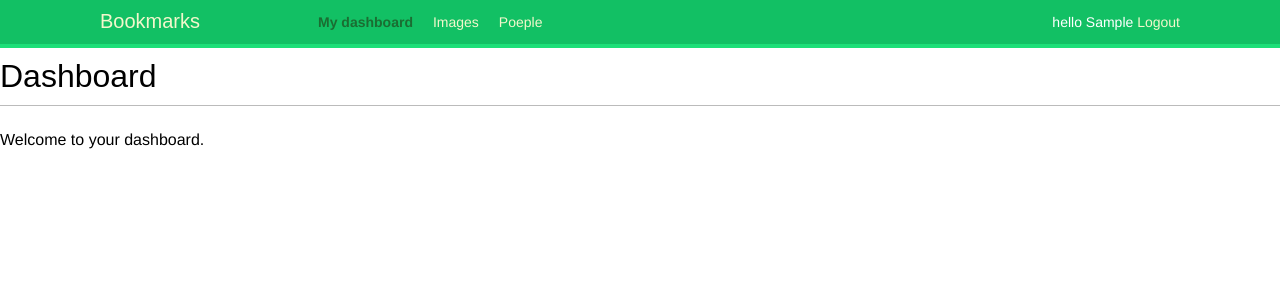
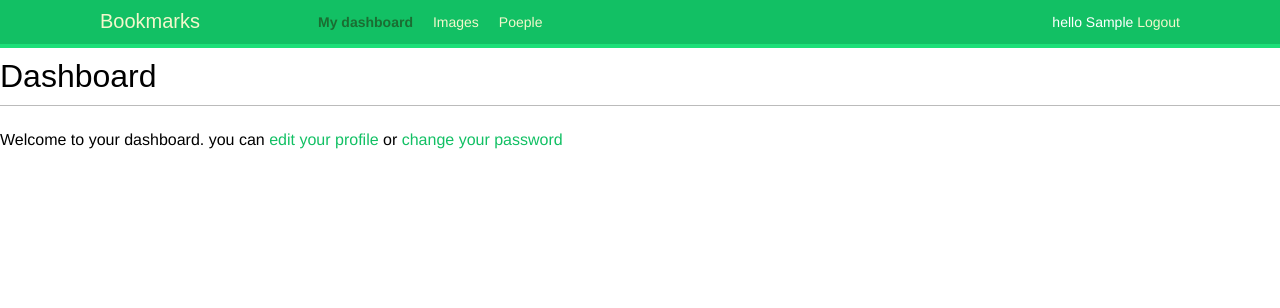
Before and after one commit to arascch/Sharecenter, a Django app: page /account/ in a window 1280 px wide. Shown: the top 308 px of the page. Run offline with Django 3.2, Linux system fonts and the light colour scheme; the visitor is signed in with stand-in values (Sample User, id 1); some web fonts are replaced.

Commit message:
add messaging system

```diff
--- a/account/templates/account/dashboard.html
+++ b/account/templates/account/dashboard.html
@@ -3,6 +3,7 @@
 {% block title %}Dashboard{% endblock %}
 
 {% block content %}
-  <h1>Dashboard</h1>
-  <p>Welcome to your dashboard.</p>
+<h1>Dashboard</h1>
+<p>Welcome to your dashboard. you can <a href="{% url "edit" %}">edit your profile </a> or <a
+    href="{% url "password_change" %}"> change your password</a></p>
 {% endblock %}
--- a/account/templates/base.html
+++ b/account/templates/base.html
@@ -35,6 +35,18 @@
       {% endif %}
     </span>
   </div>
+
+  {% if messages %}
+    <ul class="messages">
+      {% for message in messages %}
+        <li class="{{ message.tags }}">
+          {{ message|safe }}
+            <a href="#" class="close">x</a>
+        </li>
+      {% endfor %}
+    </ul>
+  {% endif %}
+
   <div class="content">
     {% block content %}
 
--- a/account/views.py
+++ b/account/views.py
@@ -5,6 +5,9 @@ from .forms import LoginForm , UserRegisterationForm
 from django.contrib.auth.decorators import login_required
 from .models import Profile
 from .forms import LoginForm , UserRegisterationForm , UserEditForm , ProfileEditForm
+from django.contrib import messages
+
+
 def user_login(request):
     if request.method == 'POST':
         form = LoginForm(request.POST)
@@ -55,6 +58,9 @@ def edit(request):
         if user_form.is_valid() and profile_form.is_valid():
             user_form.save()
             profile_form.save()
+            messages.success(request , 'Profile updated successfully')
+        else:
+            messages.error(request , 'Error updating your profile')
     else:
         user_form = UserEditForm(instance = request.user)
         profile_form = ProfileEditForm( instance = request.user.profile)
```
Also changed, not shown: media/user/2020/04/14/Screenshot_from_2020-03-21_03-11-32.png (added).
